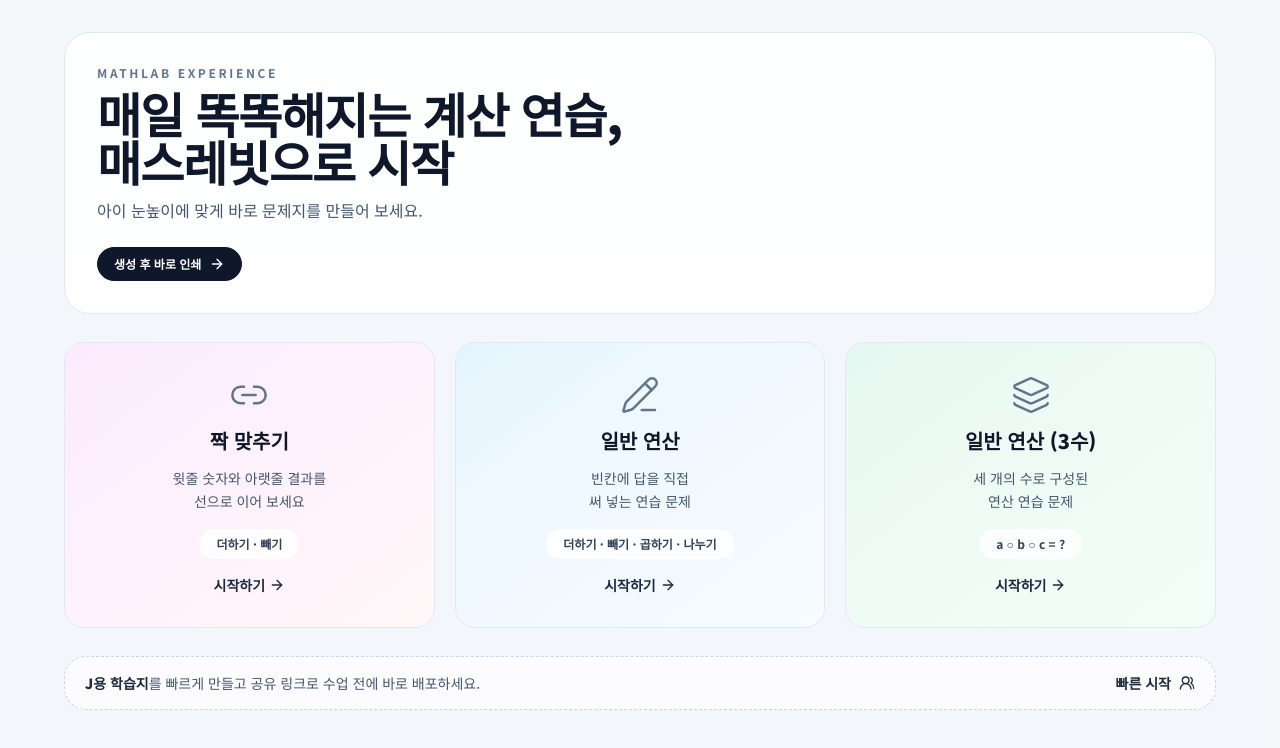
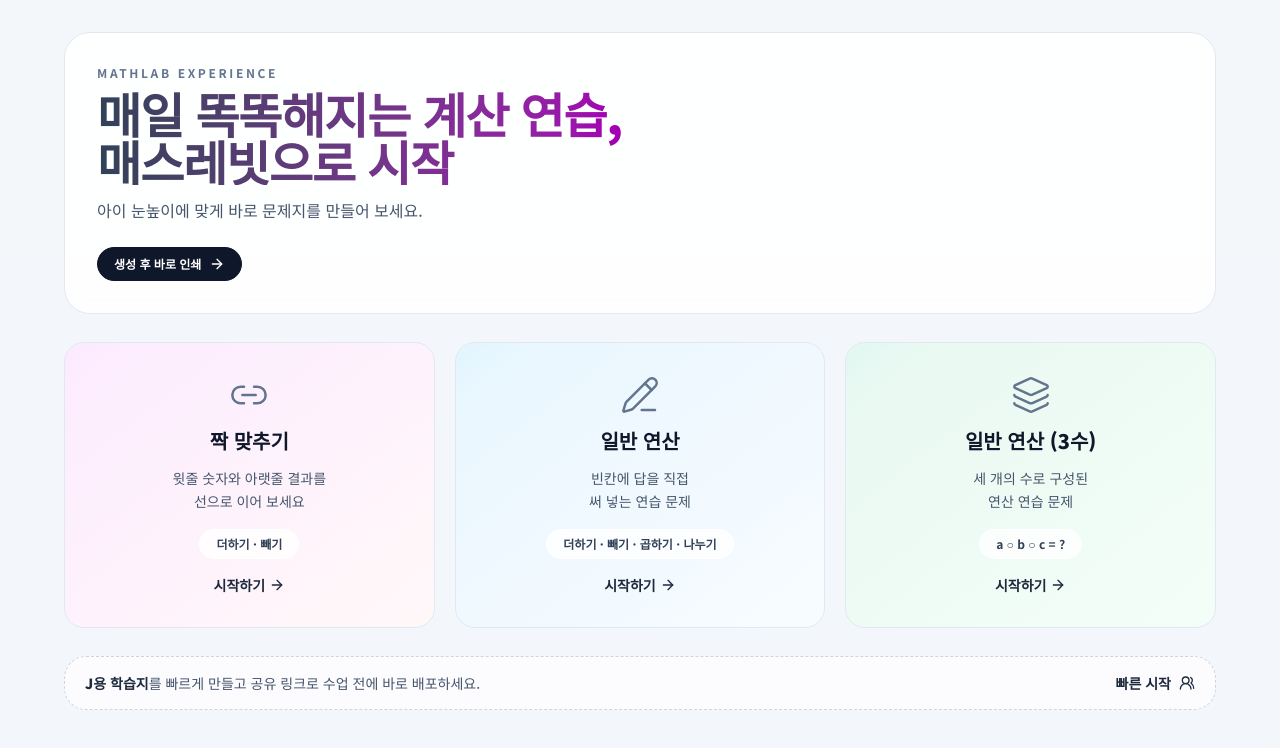
Before and after one commit to neozzzzz/mathlab, a Next.js app: page / in a window 1280 px wide. Shown: the top 748 px of the page. Built offline with nearby package versions, Linux system fonts and the light colour scheme.

Commit message:
style: 메인 타이틀 텍스트에 은은한 그라데이션 적용

```diff
--- a/src/app/page.tsx
+++ b/src/app/page.tsx
@@ -38,7 +38,7 @@
       <div className="mx-auto max-w-6xl relative">
         <header className="relative z-10 rounded-[26px] border border-slate-200 bg-white/90 backdrop-blur p-6 sm:p-8">
           <p className="text-xs tracking-[0.22em] text-slate-500 font-bold">MATHLAB EXPERIENCE</p>
-          <h1 className="mt-2 text-4xl sm:text-5xl font-black tracking-tight text-slate-900">
+          <h1 className="mt-2 text-4xl sm:text-5xl font-black tracking-tight bg-gradient-to-r from-slate-700 via-fuchsia-700 to-sky-700 bg-clip-text text-transparent">
             매일 똑똑해지는 계산 연습,
             <br className="hidden sm:block" /> 매스레빗으로 시작
           </h1>
```
